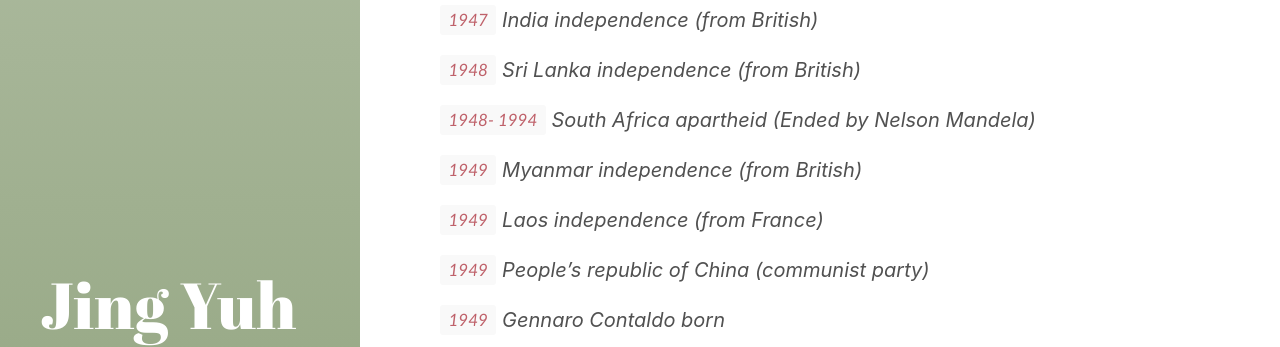
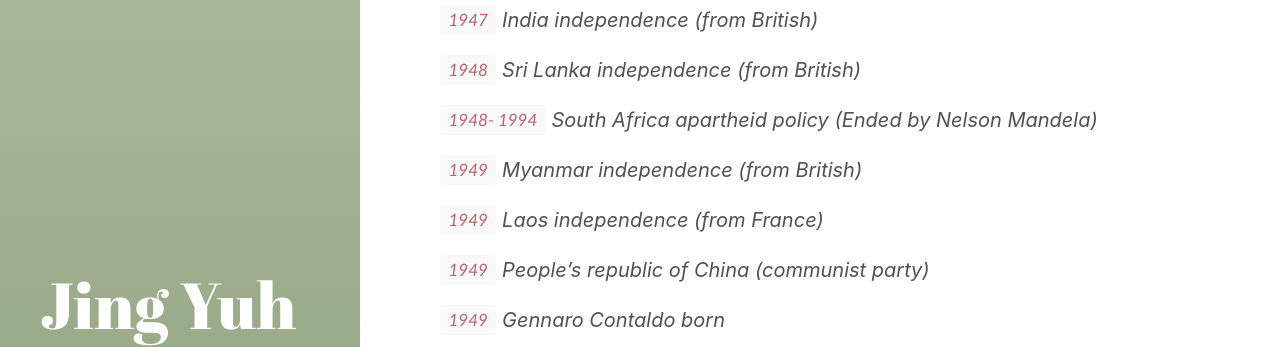
Before and after one commit to jyang123-bit/Website, a Jekyll site: the page built from _posts/2020-06-23-SideNotes-Cross-reference-historical-events.md, in a window 1280 px wide and 900 px high, scrolled down 3543 px. Shown: the part 152-499 px from the top of the window. Built offline with Jekyll 4.4.1, drawn with Linux system fonts in a browser that asks for light colours; some of the changed text lies outside the part shown.

Commit message:
Create 2020-06-23-SideNotes-Cross-reference-historical-events.md

```diff
--- a/_posts/2020-06-23-SideNotes-Cross-reference-historical-events.md
+++ b/_posts/2020-06-23-SideNotes-Cross-reference-historical-events.md
@@ -138,7 +138,7 @@ Great Britain dominated 19th century
 
 `1948` Sri Lanka independence (from British)
 
-`1948- 1994` South Africa apartheid (Ended by Nelson Mandela)
+`1948- 1994` South Africa apartheid policy (Ended by Nelson Mandela)
 
 `1949` Myanmar independence (from British)
 
```
Also changed, not shown: other parts of _posts/2020-06-23-SideNotes-Cross-reference-historical-events.md (+1 -0 lines).
